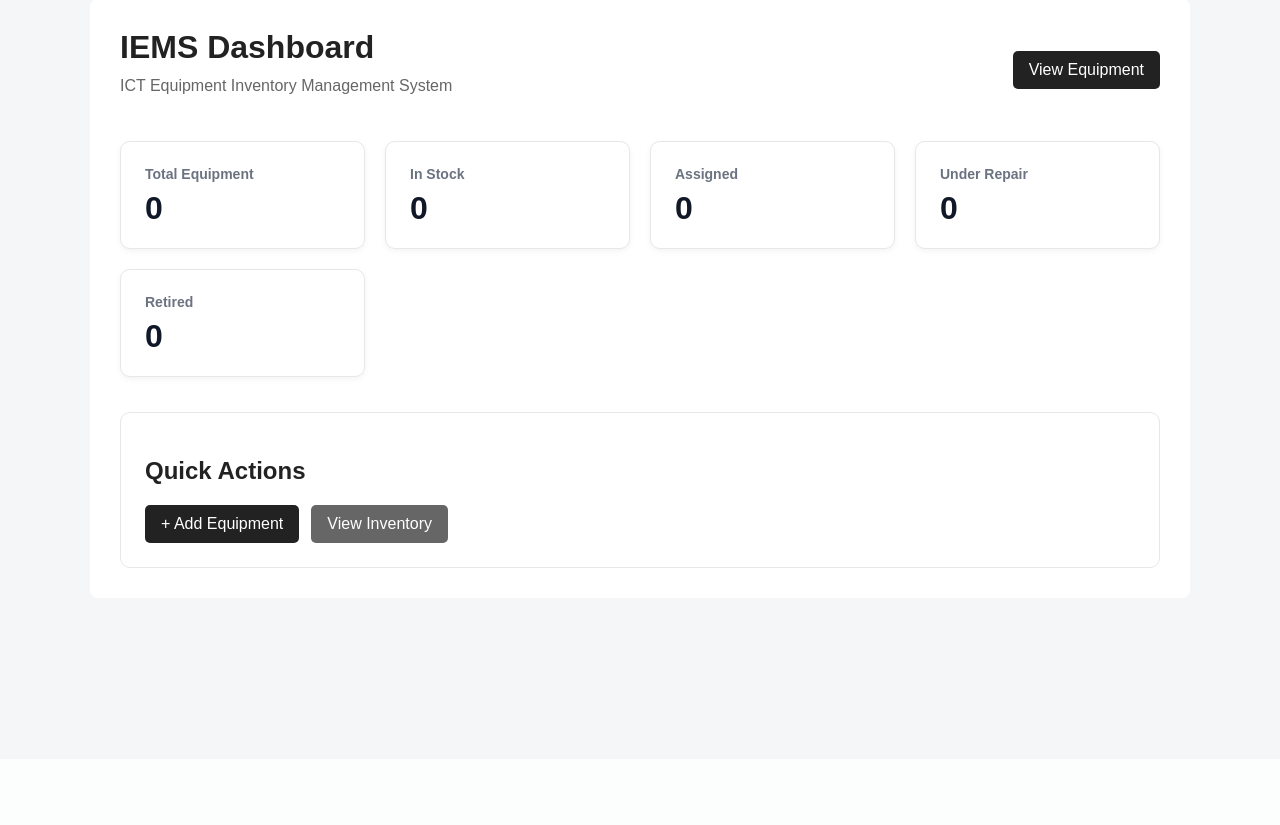
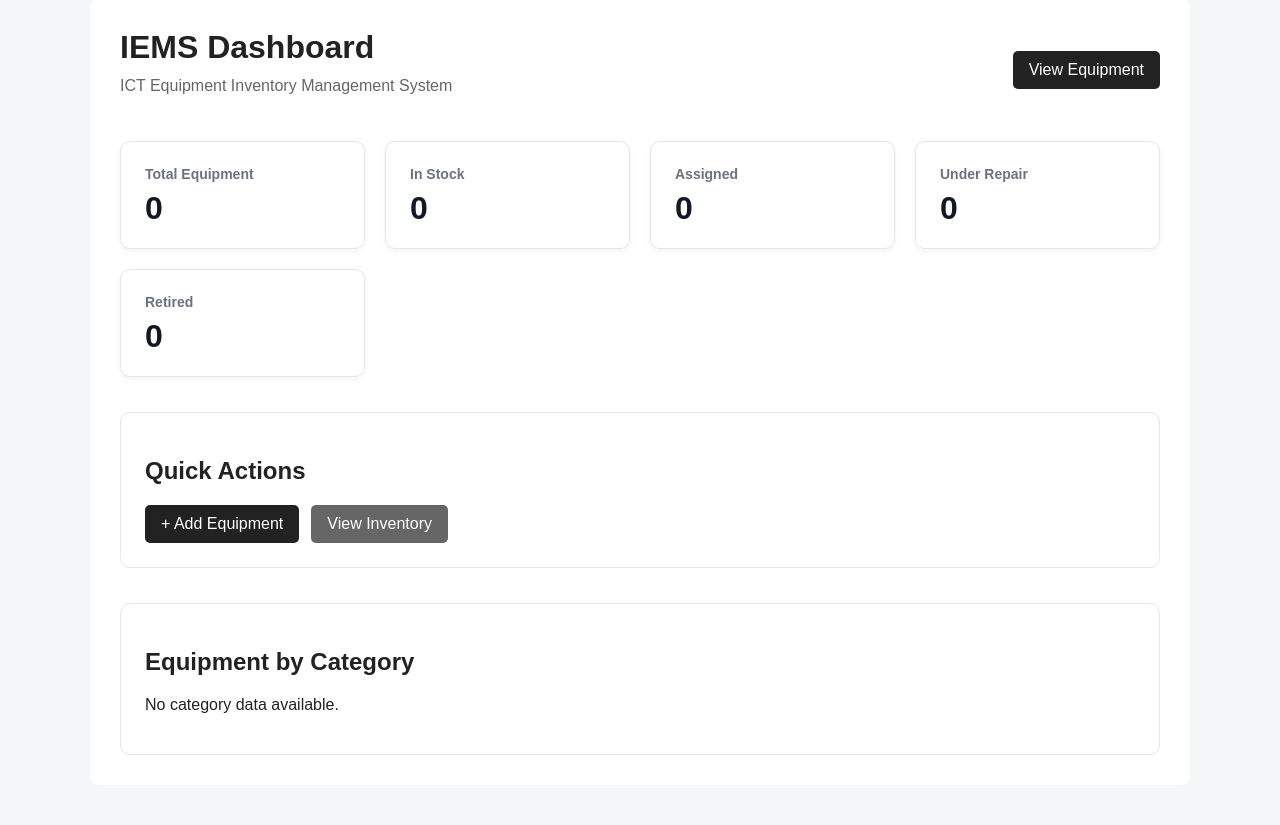
Before and after one commit to Chinyamuka/IEMS, a Flask app: page /dashboard/ in a window 1280 px wide. Shown: the part 41-866 px from the top of the page. Before the commit the page ends 609 px from the top, so only its background shows below. Run offline with Flask 3, Linux system fonts and the light colour scheme; data that the repository does not hold is empty.

Commit message:
add statistical logic for equipment count evaluation by category

```diff
--- a/app/routes/dashboard.py
+++ b/app/routes/dashboard.py
@@ -1,19 +1,27 @@
 
-from flask import render_template, Blueprint
+from flask import Blueprint,render_template
+from app.extensions import db
 from app.models.equipment import Equipment
+from app.models.category import Category
 
 dashboard_bp = Blueprint("dashboard", __name__, url_prefix="/dashboard")
 @dashboard_bp.route("/")
 def index():
     total_equipment = Equipment.query.count()
-    in_stock = Equipment.query.filter_by(status="In Stock" ).count()
-    assigned = Equipment.query.filter_by( status="Assigned" ).count()
+    in_stock = Equipment.query.filter_by( status="In Stock").count()
+    assigned = Equipment.query.filter_by(status="Assigned" ).count()
     under_repair = Equipment.query.filter_by( status="Under Repair").count()
-    retired = Equipment.query.filter_by(status="Retired").count()
-    return render_template("dashboard/index.html",
+    retired = Equipment.query.filter_by( status="Retired" ).count()
+    category_statistics = ( db.session.query(Category.name,  db.func.count(Equipment.id))
+                            .join(Equipment,Equipment.category_id == Category.id).group_by( Category.id, Category.name)
+                            .order_by(
+                            db.func.count(Equipment.id).desc()).all())
+    return render_template(
+        "dashboard/index.html",
         total_equipment=total_equipment,
         in_stock=in_stock,
         assigned=assigned,
         under_repair=under_repair,
         retired=retired,
+        category_statistics=category_statistics,
     )
--- a/app/static/css/style.css
+++ b/app/static/css/style.css
@@ -714,3 +714,38 @@ th {
     .dashboard-grid {grid-template-columns: 1fr;
     }
 }
+/* =========================================================
+   CATEGORY STATISTICS
+   ========================================================= */
+
+.category-statistics {
+    display: flex;
+
+    flex-direction: column;
+
+    gap: 10px;
+
+    margin-top: 20px;
+}
+
+
+.category-stat-row {
+    display: flex;
+
+    align-items: center;
+
+    justify-content: space-between;
+
+    padding: 14px 16px;
+
+    background: #f9fafb;
+
+    border: 1px solid #e5e7eb;
+
+    border-radius: 8px;
+}
+
+
+.category-stat-row strong {
+    font-size: 16px;
+}
--- a/app/templates/dashboard/index.html
+++ b/app/templates/dashboard/index.html
@@ -160,9 +160,33 @@
 
         </section>
 
+<!-- =================================================
+     EQUIPMENT BY CATEGORY
+     ================================================= -->
 
+<section class="dashboard-section">
+    <h2>Equipment by Category</h2>
+    {% if category_statistics %}
+        <div class="category-statistics">
+            {% for category_name, equipment_count in category_statistics %}
+                <div class="category-stat-row">
+                    <span>
+                        {{ category_name }}
+                    </span>
+                    <strong>
+                        {{ equipment_count }}
+                    </strong>
+                </div>
+            {% endfor %}
+        </div>
+    {% else %}
+        <p>
+            No category data available.
+        </p>
+
+    {% endif %}
+
+</section>
     </main>
-
 </body>
-
 </html>
```
